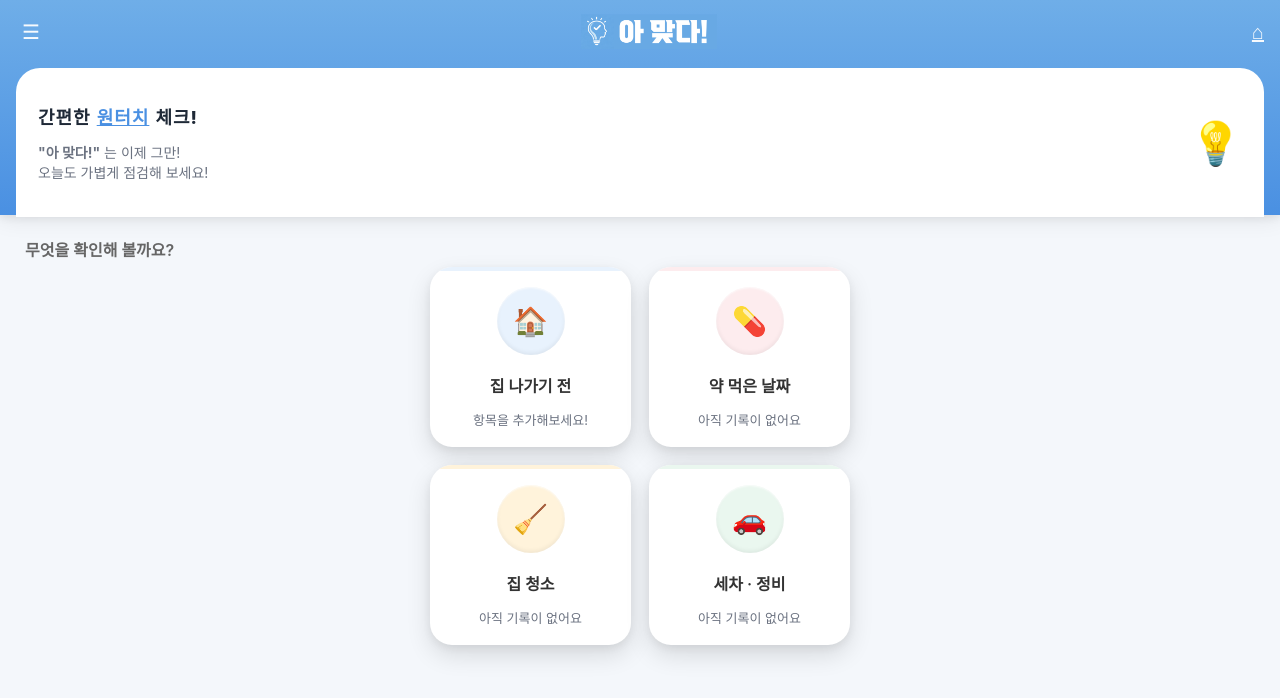
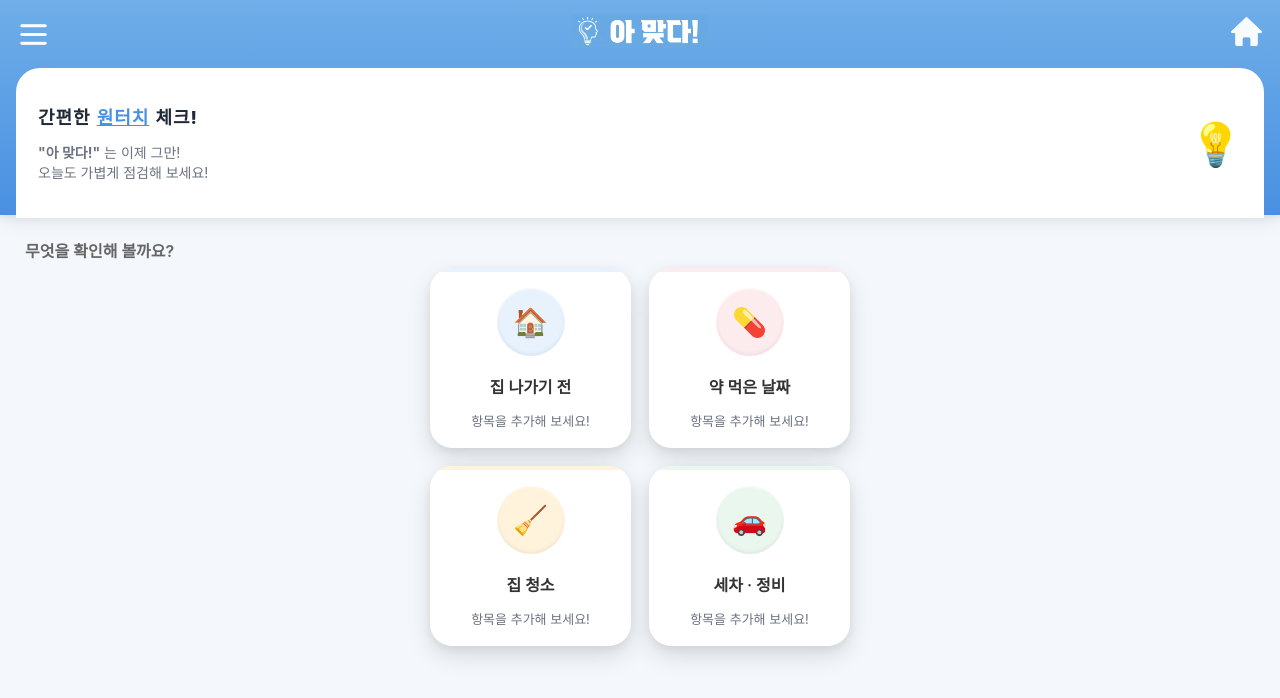
Before and after one commit to kang99999999/amatda, a Next.js app: page / in a window 1280 px wide. Shown: the top 698 px of the page. Built offline with nearby package versions, Linux system fonts and the light colour scheme; a web font is replaced by a local one.

Commit message:
menu img fix

```diff
--- a/src/app/page.tsx
+++ b/src/app/page.tsx
@@ -27,7 +27,7 @@ export default function HomePage() {
     );
 
     if (leaveHomeItems.length === 0) {
-      setLeaveHomeMessage("항목을 추가해보세요!");
+      setLeaveHomeMessage("항목을 추가해 보세요!");
     } else if (leaveHomeItems.every((item) => !item.isOn)) {
       setLeaveHomeMessage(
         <>
@@ -48,7 +48,7 @@ export default function HomePage() {
 
     const getLastMessage = (key: string) => {
       const items = loadFromStorage<LastCheckItem[]>(key, []);
-      if (items.length === 0) return "아직 기록이 없어요";
+      if (items.length === 0) return "항목을 추가해 보세요!";
 
       const latest = items.reduce((a, b) =>
         a.lastCheckedAt > b.lastCheckedAt ? a : b
--- a/src/components/AppHeader.tsx
+++ b/src/components/AppHeader.tsx
@@ -10,14 +10,15 @@ export default function AppHeader({
   return (
     <header className="app-header">
       <div className="header-inner">
-        <button className="header-btn" onClick={onMenu}>
-          ☰
-        </button>
+        <img src="/menuIcon.png" alt="메뉴" className="header-logo" onClick={onMenu} />
+
         <div className="header-title">
-          <img src="/logo1.png" alt="아맞다 로고" className="header-logo" />
+          <Link href="/" className="logo">
+            <img src="/logo1.png" alt="로고" className="header-logo" />
+          </Link>
         </div>
         <Link href="/" className="header-btn">
-          ⌂
+          <img src="/homeIcon.png" alt="홈" className="header-logo"/>
         </Link>
       </div>
     </header>
--- a/src/styles/home.css
+++ b/src/styles/home.css
@@ -136,6 +136,7 @@
   background: #fff;
   border-radius: 24px 24px 0 0;
   padding: 20px 22px;
+  height:110px;
   display: flex;
   justify-content: space-between;
   align-items: center;
```
Also changed, not shown: public/homeIcon.png (added), public/menuIcon.png (added).
